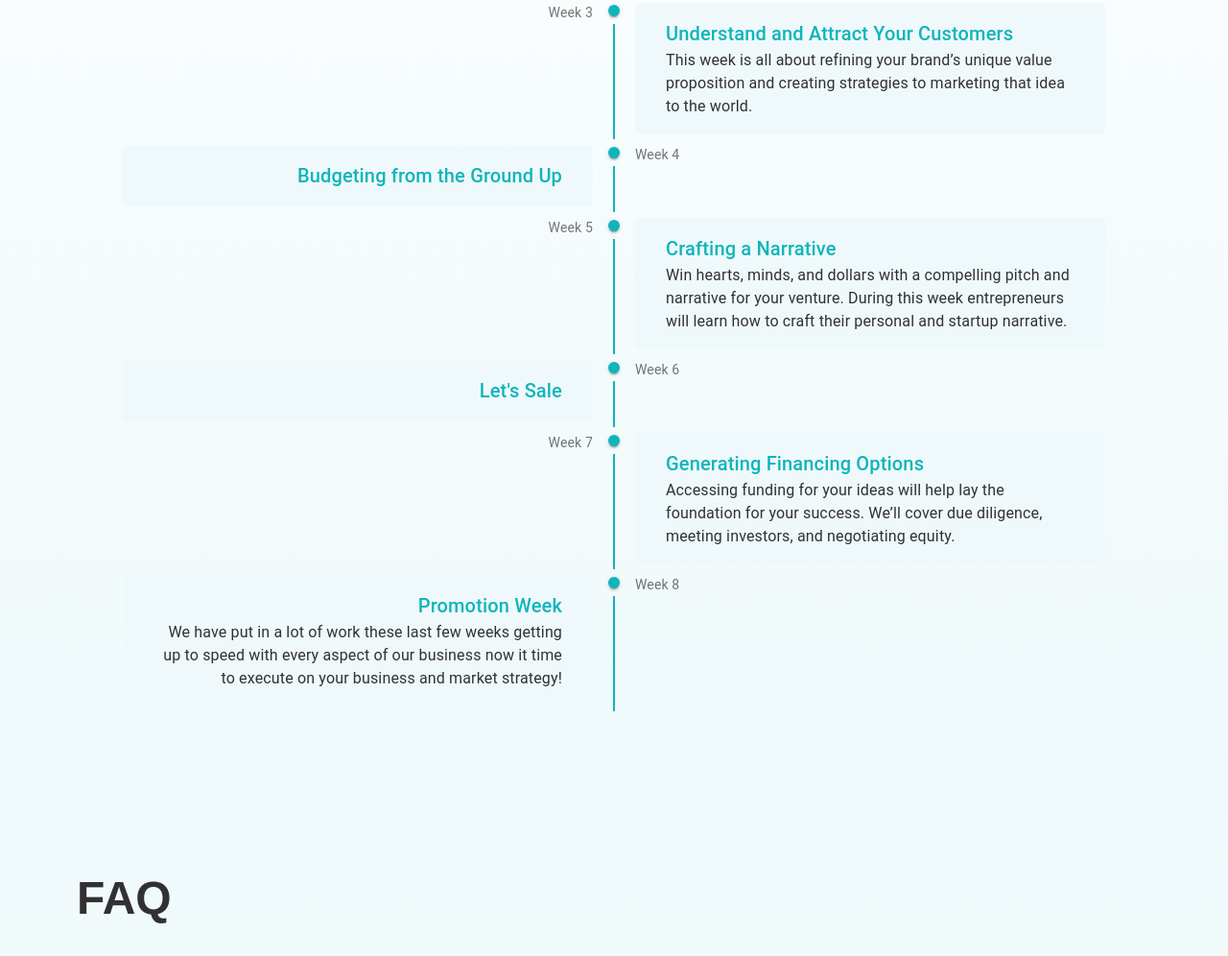
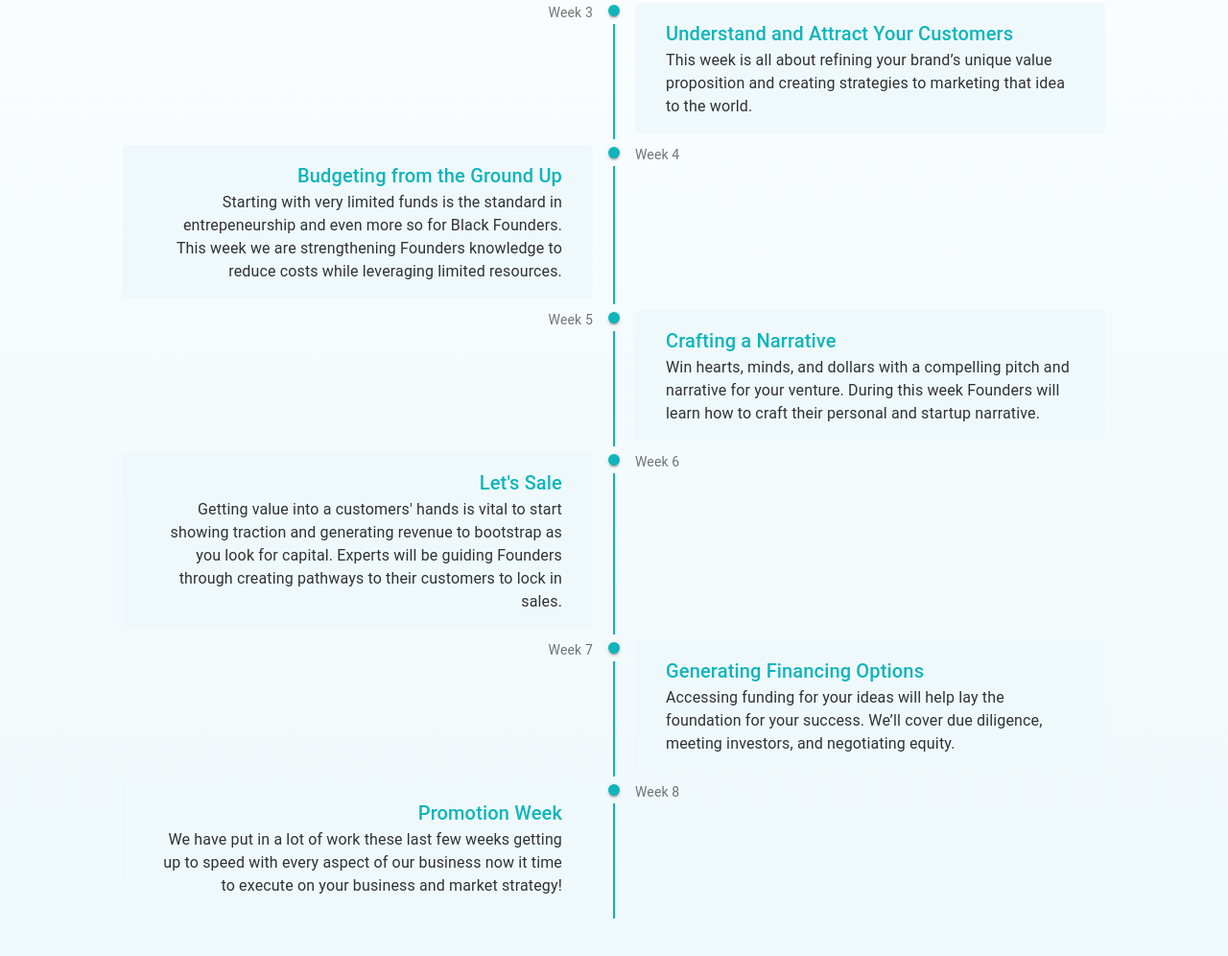
Before and after one commit to GAV07/vc_program, a Gatsby site: page /startup in a window 1280 px wide. Shown: the part 3393-4389 px from the top of the page at 96% size. Built offline with nearby package versions, Linux system fonts and the light colour scheme; Gatsby itself is replaced by a stand-in of ours; a small style sheet from the web is missing.

Commit message:
add program copy

```diff
--- a/src/components/startup/Program/Program.js
+++ b/src/components/startup/Program/Program.js
@@ -40,17 +40,17 @@ const data = [
     {
         "week": "Week 4",
         "name": "Budgeting from the Ground Up",
-        "content": ""
+        "content": "Starting with very limited funds is the standard in entrepeneurship and even more so for Black Founders. This week we are strengthening Founders knowledge to reduce costs while leveraging limited resources."
     },
     {
         "week": "Week 5",
         "name": "Crafting a Narrative",
-        "content": "Win hearts, minds, and dollars with a compelling pitch and narrative for your venture. During this week entrepreneurs will learn how to craft their personal and startup narrative. "
+        "content": "Win hearts, minds, and dollars with a compelling pitch and narrative for your venture. During this week Founders will learn how to craft their personal and startup narrative. "
     },
     {
         "week": "Week 6",
         "name": "Let's Sale",
-        "content": ""
+        "content": "Getting value into a customers' hands is vital to start showing traction and generating revenue to bootstrap as you look for capital. Experts will be guiding Founders through creating pathways to their customers to lock in sales."
     },
     {
         "week": "Week 7",
--- a/src/style/sections/_hero.scss
+++ b/src/style/sections/_hero.scss
@@ -62,7 +62,6 @@
         border-color: white;
         border-width: 5px;
         z-index: 1;
-        transition: transform 250ms;
 
         @include respond(phone) {
             width: 20em;
@@ -78,10 +77,6 @@
             width: 60em;
             height: 60em;
         }
-
-        &:hover {
-            transform: scale(.1)
-        }
     }
 
     #watermark {
```
